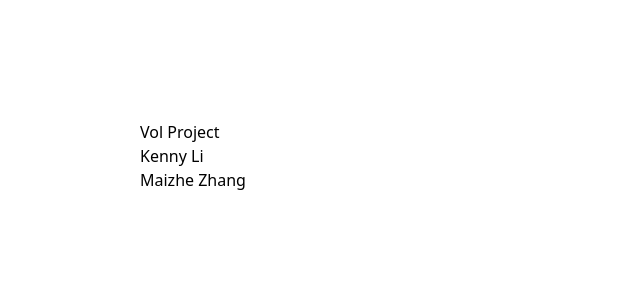
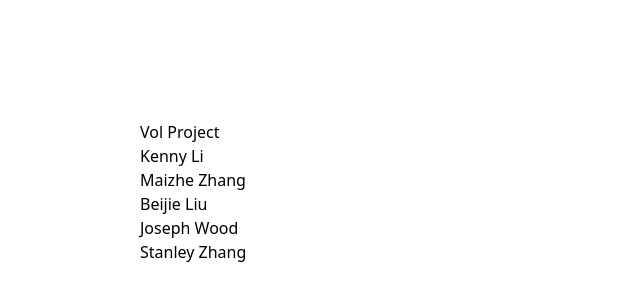
Before and after one commit to kennyli306/vol-proj, a Next.js app: page / in a window 1280 px wide. Shown: the part 984-1284 px from the top of the page, without its empty margins (0-640 px from the left). Built offline with nearby package versions, Linux system fonts and the light colour scheme.

Commit message:
small UI updates

```diff
--- a/app/components/Footer.tsx
+++ b/app/components/Footer.tsx
@@ -8,6 +8,9 @@ export default function Footer() {
                 <h1 className="footer-title">Vol Project</h1>
                 <p>Kenny Li</p>
                 <p>Maizhe Zhang</p>
+                <p>Beijie Liu</p>
+                <p>Joseph Wood</p>
+                <p>Stanley Zhang</p>
             </nav>
         </footer>
     );
--- a/app/login/page.tsx
+++ b/app/login/page.tsx
@@ -92,7 +92,7 @@ export default function LoginPage() {
                         Log in
                     </button>
                     <div className="text-center mt-4">
-                        <p className="text-gray-600">Not have an account?
+                        <p className="text-gray-600">Don't have an account?
                             <a
                                 href={`/signup?returnTo=${encodeURIComponent(returnTo)}`}
                                 className="text-blue-500 font-semibold hover:underline"
```
